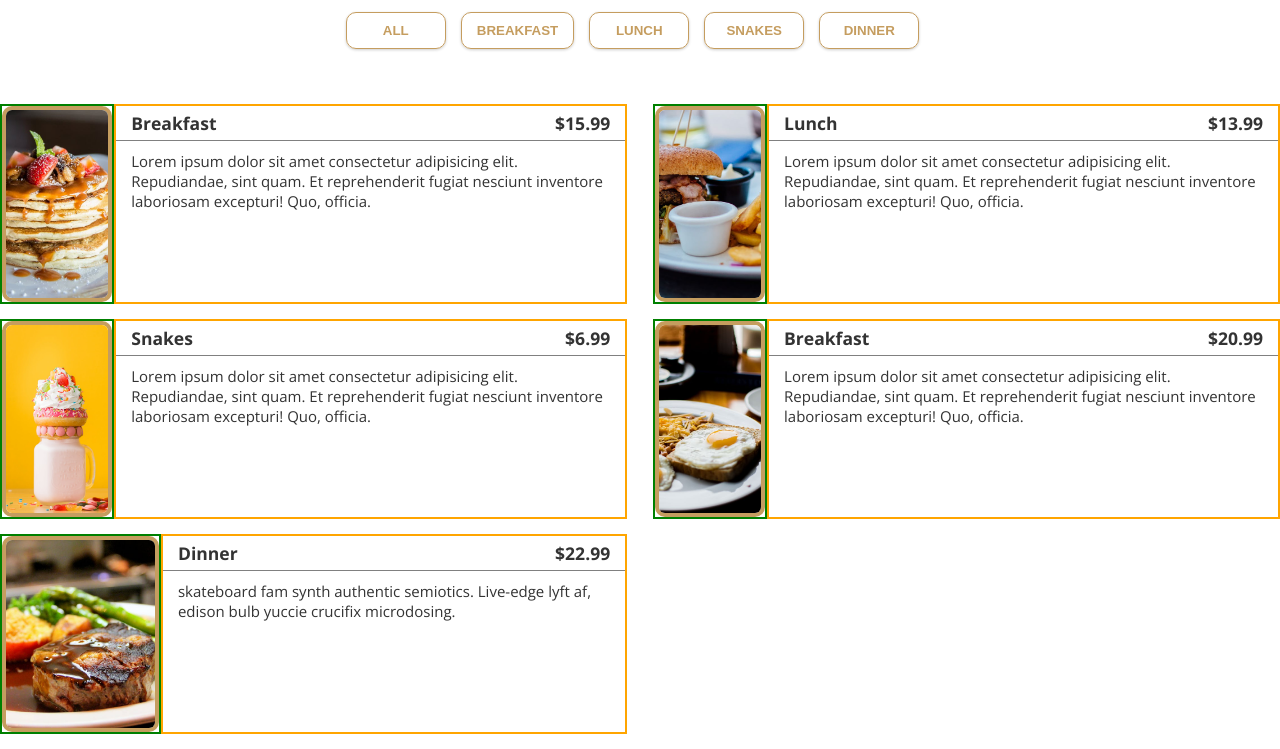
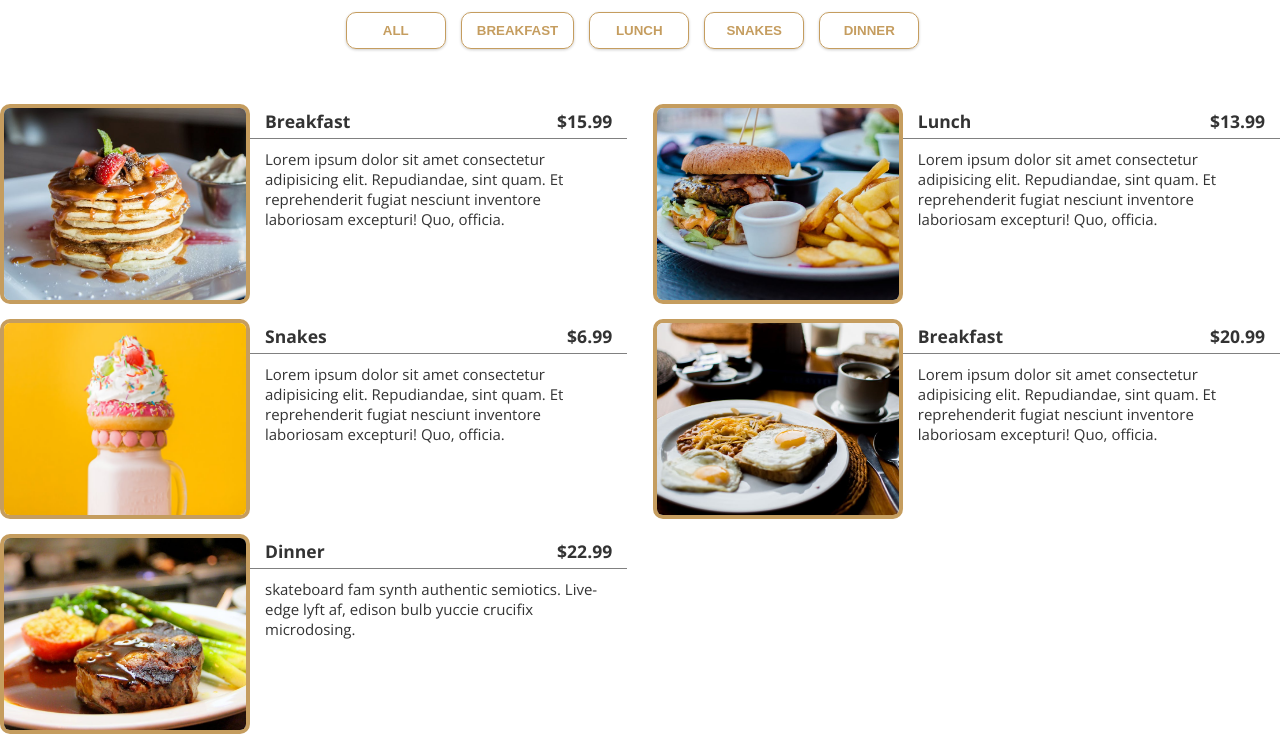
Before and after one commit to SvetlanaSharkunova/vanilla-js-miniprojects-FCC, a plain HTML site: page Restaurant Menu Page/index.html in a window 1280 px wide. Shown: the part 179-928 px from the top of the page. Drawn offline with nearby package versions, Linux system fonts and the light colour scheme.

Commit message:
refactor: add styles for flex-items

```diff
--- a/Restaurant Menu Page/style.css
+++ b/Restaurant Menu Page/style.css
@@ -79,7 +79,7 @@ body, html {
 .menu-imgblock {
   width: 250px;
   height: 200px;
-  border: 2px solid green;
+  flex-shrink: 0;
 }
 .menu-img {
   width: 100%;
@@ -87,9 +87,6 @@ body, html {
   object-fit: cover;
   border: 4px solid var(--clr-gold);
   border-radius: var(--radius);
-}
-.menu-item-body {
-  border: 2px solid orange;
 }
 .menu-item-header {
   display: flex;
```
